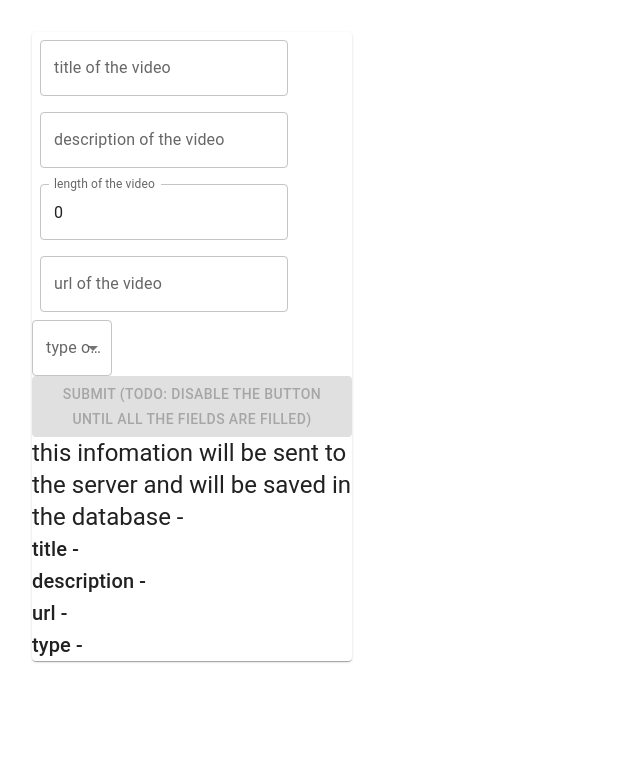
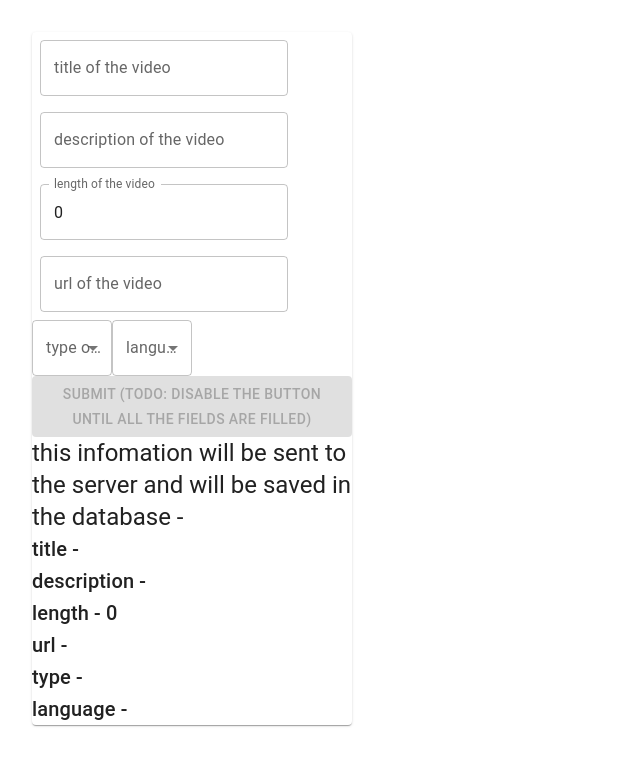
Before and after one commit to yarin28/matzmichim-fe, a React (Create React App) app: page /VideoCreator in a window 1280 px wide. Shown: the top 766 px of the page, without its empty margins (0-640 px from the left). Built offline with nearby package versions, Linux system fonts and the light colour scheme.

Commit message:
way to select languges and length

```diff
--- a/src/Componets/VideoCreator/VideoCreator.tsx
+++ b/src/Componets/VideoCreator/VideoCreator.tsx
@@ -100,6 +100,23 @@ const VideoCreator: ComponentType = (props) => {
                             })}
                         </Select>
                     </FormControl>
+                    <FormControl sx={{width:'25%',}} >
+                        <InputLabel id="demo-simple-select-label">language</InputLabel>
+                        <Select
+                            value={language}
+                            label="language"
+                            onChange={handleLanguageChange}
+                        >
+                            {languages?.map(option => {
+                                return (
+                                    <MenuItem key={option} value={option}>
+                                        {option}
+                                    </MenuItem>
+                                )
+                            })}
+                            </Select>
+                            </FormControl>
+
                     <Button onClick={submitVideo} disabled={disableSubmit} variant="contained" color="success" fullWidth>
                         Submit (TODO: disable the button until all the fields are filled)
                     </Button>
@@ -109,8 +126,10 @@ const VideoCreator: ComponentType = (props) => {
                     <Typography variant="h6" >
                     title - {title} <br />
                     description - {description} <br />
+                    length - {length} <br />
                     url - {url} <br />
                     type - {type} <br />
+                    language - {language} <br />
                     </Typography>
                 </form>
             </Card>
```
